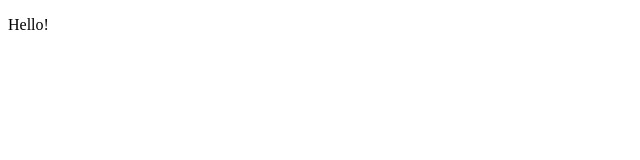
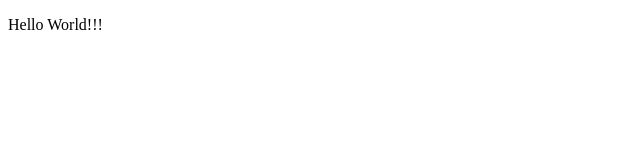
Before and after one commit to zurquat/trial, a plain HTML site: page index.html in a window 1280 px wide. Shown: the full height of the page, 0-640 px from the left. Drawn offline with Linux system fonts and the light colour scheme.

Commit message:
html MOD

```diff
--- a/index.html
+++ b/index.html
@@ -8,7 +8,7 @@
 </head>
 <body>
 
-    <p>Hello!</p>
+    <p>Hello World!!!</p>
 
     <script>
         alert(1);
```
